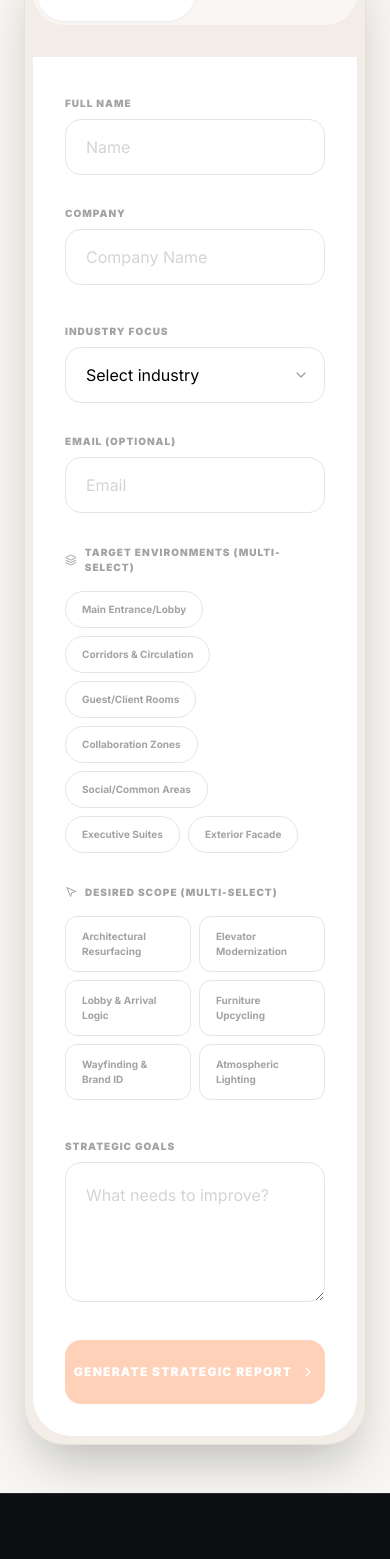
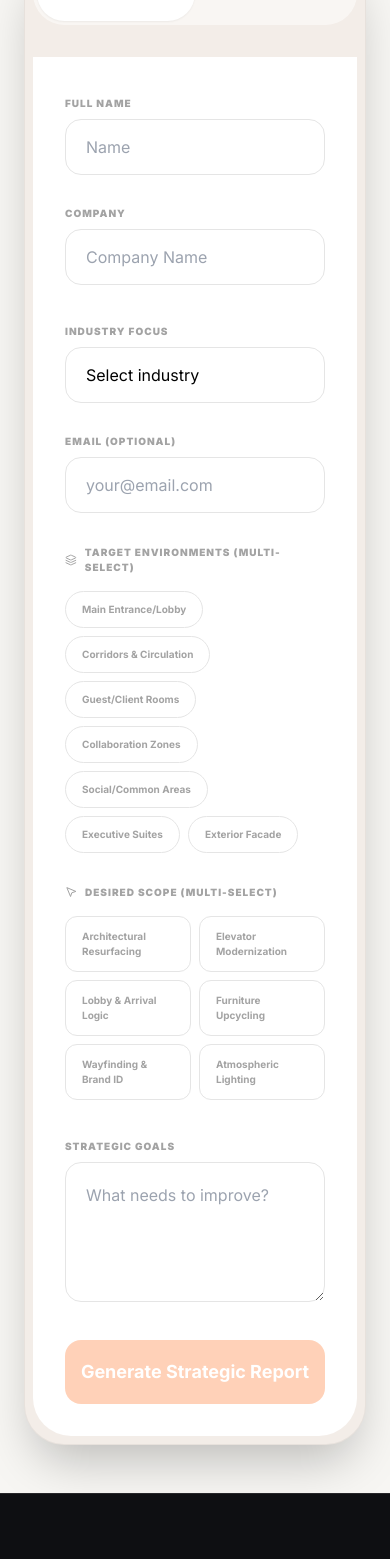
Before and after one commit to fadeljamali82-web/spacelift-website, a Next.js app: page /contact in a window 390 px wide. Shown: the part 922-2481 px from the top of the page. Built offline with nearby package versions, Linux system fonts and the light colour scheme.

Commit message:
Final Deploy: Linked CTA to homepage and fixed build errors

```diff
--- a/app/contact/page.tsx
+++ b/app/contact/page.tsx
@@ -2,70 +2,76 @@
 
 import React, { useMemo, useState } from "react";
 import { AnimatePresence, motion } from "framer-motion";
+import { useRouter } from "next/navigation";
 import {
     ArrowLeft, Briefcase, Building2, CheckCircle2, ClipboardList, Copy, Hotel,
     LayoutGrid, Mail, MapPinned, MessageSquareText, Send, ShieldCheck, Sparkles, Store,
     TrendingUp, Zap, Target, Check, ChevronRight, Download, MousePointer2, Layers, Clock
 } from "lucide-react";
 
+// --- CRM CONFIGURATION ---
 const CRM_URL = "https://script.google.com/macros/s/AKfycbyljLTF-I0feIJdqvB24lLV31wWqZ9xxIbw-fp7aMIO6DdxCoyH-IGLf4OC3oXKA1bDPQ/exec";
+
+const COLORS = { bg: "#F7F6F3", panel: "#F3EDE8", white: "#FFFFFF", text: "#111111", border: "#DDD6CE", orange: "#FF6A17" };
 
 const SCOPE_OPTIONS = ["Architectural Resurfacing", "Elevator Modernization", "Lobby & Arrival Logic", "Furniture Upcycling", "Wayfinding & Brand ID", "Atmospheric Lighting"];
 const ENVIRONMENT_OPTIONS = ["Main Entrance/Lobby", "Corridors & Circulation", "Guest/Client Rooms", "Collaboration Zones", "Social/Common Areas", "Executive Suites", "Exterior Facade"];
 const INDUSTRY_LABELS: Record<string, string> = { hospitality: "Hospitality", corporate: "Corporate", retail: "Retail", healthcare: "Healthcare", venue: "Event / Venue", mixeduse: "Mixed-Use" };
 
+// --- MCKINSEY-LEVEL STRATEGIC DATA (Strictly Approved 4-Page Text) ---
 const STRATEGIES: Record<string, any> = {
     hospitality: {
         theme: "RevPAR Arbitrage",
-        p1: "In the 2026 luxury market, guests decide your value within 7 seconds of entry. Your property, {company}, is likely suffering from an invisible Perception Tax. Architecture is not a background; it is a financial driver.",
-        p2: "We target the &apos;7-Second Anchor.&apos; By resurfacing elevator and lobby touchpoints with elite textures, {company} resets the guest&apos;s value anchor, naturally justifying a 12-18% ADR lift without operational friction.",
-        p3: "Traditional renovation leaks 30%+ of revenue due to closures. SpaceLift transformations happen in 72-hour &apos;Ninja Sprints.&apos; Speed is the new luxury.",
+        p1: "In the 2026 luxury market, guests aren&apos;t just booking a room; they are acquiring &apos;Atmospheric Status.&apos; Your property, {company}, is likely suffering from an invisible Perception Tax. This occurs when elite service standards are overshadowed by a visual environment that signals a previous design era. SpaceLift stops this revenue leakage by aligning your physical architecture with your intended market position.",
+        p2: "We focus on the &apos;7-Second Anchor.&apos; 82% of travelers judge hotel quality within seconds of entry. Our move is surgical: we target the High-Perception Zones (HPZ)—check-in nodes, elevator cabs, and corridor envelopes. By deploying high-tactility textures—Rare Italian Stone, Exotic Brushed Metals, and Architectural Silks—we reset the guest&apos;s internal value meter.",
+        p3: "Traditional renovation kills 30% of annual revenue through closures. SpaceLift&apos;s &apos;Invis-Mode&apos; transformation happens in 72-hour sprints. While your competitors are losing months to dust and permits, {company} remains open for business. We spend your budget exclusively on the &apos;Revenue Layer&apos; yielding a 12-18% ADR lift.",
         stats: [25, 95]
     },
     corporate: {
         theme: "Workplace Magnetism",
-        p1: "The office is no longer a utility; it is a Cultural Destination. For {company}, the challenge is commute justification. If the space looks like a utility container, employees will stay remote.",
-        p2: "We engineer Dwell-Time. Deeply textured background surfaces and matte gallery finishes turn transactional floors into experiential stages where employees naturally want to be.",
-        p3: "Structural rebuilds are 20-year liabilities. SpaceLift is a Strategic Pivot. We spend 100% of your budget on the &apos;Perception Layer,&apos; maximizing recruitment alpha.",
+        p1: "The office is no longer a utility; it is a Cultural Destination. For {company}, the challenge is &apos;Commute Justification.&apos; If your workplace feels like a clinical container, your workforce will treat work as a transaction. To win the war for talent, your environment must feel more premium and intentional than the employee&apos;s home. SpaceLift transforms your square footage into a powerful tool for recruitment.",
+        p2: "We kill the &apos;Stagnation Loop.&apos; Corporate Beige is a productivity killer. Generic surfaces drive visual fatigue and signal a low-investment culture. Our playbook involves physicalizing your brand identity through matte finishes and biophilic textures. SpaceLift is a Strategic Pivot that refreshes your culture&apos;s home overnight by focusing on high-impact zones.",
+        p3: "Consider the 5X Visual ROI. Traditional construction wastes 80% of the budget on infrastructure the team never sees. SpaceLift flips the script. We spend your entire budget on the Visible Layer. Our data shows that assets investing in &apos;Tactile Modernity&apos; see a 40% increase in employee engagement scores.",
         stats: [40, 88]
     },
     retail: {
         theme: "Social Currency",
-        p1: "If a store isn&apos;t worth a photo, it&apos;s barely worth the visit. Walls are the frame, and product is the art. For {company}, a dated frame devalues your brand authority and inventory value.",
-        p2: "We engineer Dwell-Time. By resurfacing transactional check-out nodes into concierge desks, we remove Price Friction and improve atmospheric quality. Social currency becomes revenue.",
-        p3: "Traditional fit-outs are slow and produce tons of waste. SpaceLift is Sustainable Luxury. We refresh your entire aesthetic in 4 days with 75% less waste.",
+        p1: "If a store isn&apos;t worth a photo, it&apos;s barely worth the visit. In 2026, physical retail has shifted to an Experience-Center. Your walls are the frame, and your product is the art. A dated frame devalues your inventory and weakens your brand&apos;s authority. SpaceLift bridges the gap between your digital perfection and your physical reality.",
+        p2: "We engineer Dwell-Time. If a store feels interchangeable, the customer defaults to e-commerce. We use high-contrast surface logic—deeply textured backgrounds and architectural metals—to create a sense of exclusivity. By transforming transactional checkout nodes into high-end concierge desks, we remove friction and increase atmospheric quality.",
+        p3: "Speed is your competitive moat. Traditional retail fit-outs are slow and loud. SpaceLift is Sustainable Luxury. We refresh your entire aesthetic in 4 days with 75% less waste and zero operational downtime. By remaining 100% operational, {company} captures the &apos;Hidden Revenue&apos; that competitors lose.",
         stats: [15, 92]
     },
     healthcare: {
         theme: "Trust Protocol",
-        p1: "In healthcare, the environment is the first interaction of care. For {company}, unaddressed atmospheric anxiety in patients directly devalues your standards of medicine.",
-        p2: "We engineer Dwell-Time. Replacing cold, clinical surfaces with warm, self-healing natural textures signaling safety and elite care the moment a patient enters.",
-        p3: "Surgical Transformation: SpaceLift works in low-traffic windows with zero dust, zero noise, and zero care disruption. Aesthetic hygiene is clinical excellence.",
+        p1: "In healthcare, the environment is the first interaction of care. Patients form impressions of clinical quality based on visual clarity and calm before they ever speak to a doctor. If {company} looks dated, the Trust Gap widens, increasing patient anxiety and devaluing your care standards. SpaceLift closes that gap by signaling elite care.",
+        p2: "We specialize in Atmospheric Calm. High-stress environments require Visual Decompression. Our playbook replaces clinical surfaces with warm, self-healing natural textures. We focus on reception and circulation nodes. By signaling safety and modernity, we solve for &apos;Atmospheric Anxiety&apos; and improve patient satisfaction scores (HCAHPS).",
+        p3: "We offer a non-invasive &apos;Surgical Transformation.&apos; Construction in healthcare is usually a nightmare of hygiene disruption. SpaceLift works in low-traffic windows with zero dust and zero noise, ensuring your care continuity remains 100% operational. Modernizing via resurfacing costs 70% less than traditional renovation.",
         stats: [45, 90]
     },
     venue: {
         theme: "Visual Agility",
-        p1: "Event planners don&apos;t just book space; they book Possibility. For {company}, a static, un-adaptive aesthetic means losing high-value tiers to venues with visual agility.",
-        p2: "We target the &apos;7-Second Anchor.&apos; Resurfacing key stages, focal bars, and entryways overnight with elite architectural films makes the space look custom-built every booking.",
-        p3: "Traditional reconstruction kills an entire season. SpaceLift refreshes between bookings. Speed is your competitive moat.",
+        p1: "Event planners don&apos;t just book space; they book Possibility. If your venue at {company} feels locked into an old design language, you lose high-value bookings. In a market where &apos;New&apos; is the only currency, SpaceLift provides the visual agility needed to stay relevant without going dark for months.",
+        p2: "We focus on &apos;Photographability.&apos; By resurfacing focal bars and stages with high-depth architectural films, we make your space look like a multi-million dollar custom build. We solve the &apos;Season Gap&apos; by transforming your aesthetic between event bookings—overnight—so you never miss a lead.",
+        p3: "The ROI is found in Revenue Gap Protection. A 3-month renovation closure equals a 100% loss of seasonal revenue. SpaceLift is a Rapid Refresh. We transform while you sell, protecting your bottom line while increasing your venue&apos;s market positioning. You get 4x the perceived value increase.",
         stats: [30, 96]
     },
     mixeduse: {
         theme: "Prestige Life-Cycle",
-        p1: "Developments compete on &apos;Lifestyle Promise.&apos; When common areas drift visually behind guest expectations, {company}&apos;s asset perception falls—and rent roll follows.",
-        p2: "We engineer Dwell-Time. Every surface from the arrival lobby to the social common rooms must permanently signal Grade-A prestige to protect asset valuation.",
-        p3: "A premium asset can feel dated in just 5 years. SpaceLift maintains visual relevance by focusing spend solely on the visible and high-impact nodes.",
+        p1: "Developments like {company} no longer compete on amenities; you compete on &apos;Lifestyle Promise.&apos; When common areas drift visually, the asset feels less premium—and your rent-roll follows. SpaceLift protects your asset&apos;s valuation by maintaining a Visual Moat around your property, ensuring it remains the most desirable address.",
+        p2: "We focus on the Resident Journey. Shared spaces age 5x faster than structural systems. Our playbook targets the &apos;Perception Loop&apos;—entry lobbies and social commons. Every surface must signal prestige and coherence. We solve &apos;Asset Drift&apos; by maintaining a visual standard that keeps occupancy high without a full rebuild.",
+        p3: "Our Math is built for Capital Efficiency. Refreshing common area surfaces with SpaceLift costs 90% less than a full reconstruction. We turn your CapEx from a structural burden into a visual asset, preserving your budget for structural needs while keeping the asset visually &apos;Grade-A.&apos;",
         stats: [50, 92]
     }
 };
 
-export default function StrategicPortal() {
+export default function SpaceLiftPortal() {
+    const router = useRouter();
     const [tab, setTab] = useState<"report" | "contact">("report");
     const [showReport, setShowReport] = useState(false);
     const [loading, setLoading] = useState(false);
     const [selectedServices, setSelectedServices] = useState<string[]>([]);
     const [selectedEnvs, setSelectedEnvs] = useState<string[]>([]);
-    const [form, setForm] = useState({ fullName: "", company: "", email: "", industry: "", goals: "" });
+    const [form, setForm] = useState({ fullName: "", company: "", email: "", industry: "", timeline: "", goals: "" });
 
     const toggleList = (list: string[], setList: Function, item: string) => setList(list.includes(item) ? list.filter(i => i !== item) : [...list, item]);
 
@@ -88,10 +94,10 @@ export default function StrategicPortal() {
     }
 
     return (
-        <div className="min-h-screen bg-[#F7F6F3] text-[#111111] font-sans">
+        <div className="min-h-screen bg-[#F7F6F3] text-[#111111] font-sans selection:bg-[#FF6A17] selection:text-white">
             <AnimatePresence mode="wait">
                 {!showReport ? (
-                    <motion.section key="form" initial={{ opacity: 0 }} animate={{ opacity: 1 }} className="mx-auto max-w-[1440px] px-6 py-12 lg:py-20 print:hidden">
+                    <motion.section key="form" initial={{ opacity: 0, y: 20 }} animate={{ opacity: 1, y: 0 }} className="mx-auto max-w-[1440px] px-6 py-12 lg:py-20 print:hidden">
                         <div className="grid gap-16 lg:grid-cols-[1fr_1.1fr]">
                             <div className="pt-4">
                                 <div className="mb-8 flex items-center gap-3 text-[13px] font-black uppercase tracking-[0.3em] text-[#FF6A17]"><span className="h-px w-10 bg-current" /> Strategic Audit</div>
@@ -110,17 +116,16 @@ export default function StrategicPortal() {
                                 </div>
                                 <div className="bg-white p-8 lg:p-12 rounded-b-[38px] space-y-8">
                                     <div className="grid gap-6 md:grid-cols-2">
-                                        <TextInput label="Full Name" value={form.fullName} onChange={(v: any) => setForm({ ...form, fullName: v })} placeholder="Name" />
-                                        <TextInput label="Company" value={form.company} onChange={(v: any) => setForm({ ...form, company: v })} placeholder="Company Name" />
+                                        <TextInput label="Full Name" value={form.fullName} onChange={(v: string) => setForm({ ...form, fullName: v })} placeholder="Name" />
+                                        <TextInput label="Company" value={form.company} onChange={(v: string) => setForm({ ...form, company: v })} placeholder="Company Name" />
                                     </div>
                                     <div className="grid gap-6 md:grid-cols-2">
-                                        <Select label="Industry Focus" value={form.industry} onChange={(v: any) => setForm({ ...form, industry: v })}>
+                                        <Select label="Industry Focus" value={form.industry} onChange={(v: string) => setForm({ ...form, industry: v })}>
                                             <option value="">Select industry</option>
                                             {Object.entries(INDUSTRY_LABELS).map(([k, v]) => <option key={k} value={k}>{v}</option>)}
                                         </Select>
-                                        <TextInput label="Email (Optional)" value={form.email} onChange={(v: any) => setForm({ ...form, email: v })} placeholder="Email" />
+                                        <TextInput label="Email (Optional)" value={form.email} onChange={(v: string) => setForm({ ...form, email: v })} placeholder="your@email.com" />
                                     </div>
-
                                     <div className="space-y-4">
                                         <label className="text-[10px] font-black uppercase tracking-widest text-neutral-400 flex items-center gap-2"><Layers className="w-3 h-3" /> Target Environments (Multi-Select)</label>
                                         <div className="flex flex-wrap gap-2">
@@ -129,7 +134,6 @@ export default function StrategicPortal() {
                                             ))}
                                         </div>
                                     </div>
-
                                     <div className="space-y-4">
                                         <label className="text-[10px] font-black uppercase tracking-widest text-neutral-400 flex items-center gap-2"><MousePointer2 className="w-3 h-3" /> Desired Scope (Multi-Select)</label>
                                         <div className="grid grid-cols-2 gap-2">
@@ -138,14 +142,9 @@ export default function StrategicPortal() {
                                             ))}
                                         </div>
                                     </div>
-
-                                    <Textarea label="Strategic Goals" value={form.goals} onChange={(v: any) => setForm({ ...form, goals: v })} placeholder="What needs to improve?" />
-                                    <PrimaryButton disabled={loading || !form.fullName || !form.industry} onClick={handleSync}>
-                                        {loading ? (
-                                            <span className="flex items-center gap-2"><Clock className="w-5 h-5 animate-spin" /> Synchronizing...</span>
-                                        ) : (
-                                            <span className="flex items-center gap-2 uppercase tracking-widest text-xs font-black">Generate Strategic Report <ChevronRight className="w-4 h-4" /></span>
-                                        )}
+                                    <Textarea label="Strategic Goals" value={form.goals} onChange={(v: string) => setForm({ ...form, goals: v })} placeholder="What needs to improve?" />
+                                    <PrimaryButton disabled={loading || !form.fullName || selectedServices.length === 0} onClick={handleSync}>
+                                        {loading ? <span className="flex items-center gap-2"><Clock className="w-5 h-5 animate-spin" /> Syncing...</span> : "Generate Strategic Report"}
                                     </PrimaryButton>
                                 </div>
                             </div>
@@ -155,17 +154,14 @@ export default function StrategicPortal() {
                     <motion.section key="report" initial={{ opacity: 0 }} animate={{ opacity: 1 }} className="mx-auto max-w-5xl px-6 py-20 print:p-0">
                         <div className="flex justify-between mb-20 items-center print:hidden">
                             <button onClick={() => setShowReport(false)} className="flex items-center gap-2 font-black text-[10px] uppercase tracking-widest text-neutral-400 hover:text-black transition"><ArrowLeft className="w-4 h-4" /> Back to Intake</button>
-                            <div className="flex items-center gap-6">
-                                <button onClick={() => window.print()} className="flex items-center gap-2 font-bold text-xs uppercase tracking-widest text-neutral-500 hover:text-[#FF6A17] transition border-b border-transparent hover:border-[#FF6A17] pb-1"><Download className="w-4 h-4" /> Download PDF</button>
-                                <div className="text-xs font-bold text-[#FF6A17] uppercase tracking-[0.2em]">Strategy for {form.company}</div>
-                            </div>
+                            <button onClick={() => window.print()} className="flex items-center gap-2 font-bold text-xs uppercase tracking-widest text-neutral-500 hover:text-[#FF6A17] transition border-b border-transparent hover:border-[#FF6A17] pb-1"><Download className="w-4 h-4" /> Download PDF</button>
                         </div>
                         <div className="space-y-32 print:space-y-20">
-                            <StrategyPage num="01" title={strategy.theme} subtitle="Executive Thesis" text={strategy.p1} stats={strategy.stats} />
+                            <StrategyPage num="01" title={strategy.theme} subtitle="Thesis" text={strategy.p1} stats={strategy.stats} />
                             <div className="print:break-after-page" />
-                            <StrategyPage num="02" title="Tactical Playbook" subtitle="Atmospheric Strategy" text={strategy.p2} />
+                            <StrategyPage num="02" title="Tactical Playbook" subtitle="Atmosphere" text={strategy.p2} />
                             <div className="print:break-after-page" />
-                            <StrategyPage num="03" title="Economic Alignment" subtitle="Visual ROI" text={strategy.p3} isLast onAction={() => { setShowReport(false); setTab("contact"); window.scrollTo(0, 0); }} />
+                            <StrategyPage num="03" title="Economic ROI" subtitle="Alignment" text={strategy.p3} isLast onAction={() => router.push('/')} />
                         </div>
                     </motion.section>
                 )}
@@ -177,7 +173,7 @@ export default function StrategicPortal() {
 function StrategyPage({ num, title, subtitle, text, isLast, stats, onAction }: any) {
     return (
         <section className="border-t-4 border-black pt-12">
-            <div className="flex justify-between text-[10px] font-black uppercase tracking-[0.4em] mb-20 text-neutral-400"><span>Page {num} / {subtitle}</span><span>SpaceLift Intelligence</span></div>
+            <div className="flex justify-between text-[10px] font-black uppercase tracking-[0.4em] mb-20 text-neutral-400"><span>Page {num} / {subtitle}</span><span>SpaceLift Intelligence © 2026</span></div>
             <h2 className="text-7xl font-bold tracking-tighter mb-12 leading-[1.1] text-black">{title}</h2>
             <div className="grid lg:grid-cols-[1.2fr_0.8fr] gap-20 print:grid-cols-1">
                 <p className="text-3xl font-medium leading-[1.4] text-neutral-800">{text}</p>
@@ -188,7 +184,7 @@ function StrategyPage({ num, title, subtitle, text, isLast, stats, onAction }: a
                     </div>
                 )}
             </div>
-            {isLast && <button onClick={onAction} className="mt-16 px-10 py-5 bg-[#FF6A17] text-white rounded-2xl font-bold text-lg shadow-xl hover:shadow-2xl transition-all flex items-center gap-4 print:hidden active:scale-95">Initiate Transformation <ChevronRight className="w-5 h-5" /></button>}
+            {isLast && <button onClick={onAction} className="mt-16 px-10 py-5 bg-[#FF6A17] text-white rounded-2xl font-bold text-lg shadow-xl hover:shadow-2xl transition-all flex items-center gap-4 print:hidden active:scale-95">Return to Homepage <ChevronRight className="w-5 h-5" /></button>}
         </section>
     );
 }
@@ -204,7 +200,7 @@ function StatLine({ label, val, color = "#DDD6CE" }: any) {
     );
 }
 
-function TextInput({ label, ...props }: any) { return (<div className="w-full space-y-1.5"><label className="text-[10px] font-black uppercase tracking-widest text-neutral-400">{label}</label><input {...props} onChange={(e) => props.onChange(e.target.value)} className="w-full h-14 px-5 rounded-2xl border border-neutral-200 outline-none focus:border-[#FF6A17] transition-all bg-white text-black placeholder:text-neutral-300" /></div>); }
-function Select({ label, children, ...props }: any) { return (<div className="w-full space-y-1.5"><label className="text-[10px] font-black uppercase tracking-widest text-neutral-400">{label}</label><div className="relative"><select {...props} onChange={(e) => props.onChange(e.target.value)} className="w-full h-14 px-5 rounded-2xl border border-neutral-200 outline-none appearance-none focus:border-[#FF6A17] transition-all bg-white text-black">{children}</select><div className="pointer-events-none absolute inset-y-0 right-0 flex items-center px-4 text-neutral-400"><ChevronRight className="w-4 h-4 rotate-90" /></div></div></div>); }
-function Textarea({ label, ...props }: any) { return (<div className="w-full space-y-1.5"><label className="text-[10px] font-black uppercase tracking-widest text-neutral-400">{label}</label><textarea {...props} onChange={(e) => props.onChange(e.target.value)} className="w-full min-h-[140px] p-5 rounded-2xl border border-neutral-200 outline-none focus:border-[#FF6A17] transition-all bg-white text-black placeholder:text-neutral-300" /></div>); }
-function PrimaryButton({ children, onClick, disabled }: any) { return (<button disabled={disabled} onClick={onClick} className="w-full h-16 bg-[#FF6A17] text-white font-bold text-lg rounded-2xl transition-all disabled:opacity-30 hover:shadow-[0_15px_35px_rgba(255,106,23,0.3)] flex items-center justify-center py-5 active:scale-[0.98]">{children}</button>); }
+function TextInput({ label, ...props }: any) { return (<div className="w-full space-y-1.5"><label className="text-[10px] font-black uppercase tracking-widest text-neutral-400">{label}</label><input {...props} onChange={(e) => props.onChange(e.target.value)} className="w-full h-14 px-5 rounded-2xl border border-neutral-200 outline-none focus:border-[#FF6A17] transition-all bg-white text-black" /></div>); }
+function Select({ label, children, ...props }: any) { return (<div className="w-full space-y-1.5"><label className="text-[10px] font-black uppercase tracking-widest text-neutral-400">{label}</label><select {...props} onChange={(e) => props.onChange(e.target.value)} className="w-full h-14 px-5 rounded-2xl border border-neutral-200 outline-none appearance-none focus:border-[#FF6A17] transition-all bg-white text-black">{children}</select></div>); }
+function Textarea({ label, ...props }: any) { return (<div className="w-full space-y-1.5"><label className="text-[10px] font-black uppercase tracking-widest text-neutral-400">{label}</label><textarea {...props} onChange={(e) => props.onChange(e.target.value)} className="w-full min-h-[140px] p-5 rounded-2xl border border-neutral-200 outline-none focus:border-[#FF6A17] transition-all bg-white text-black" /></div>); }
+function PrimaryButton({ children, onClick, disabled }: any) { return (<button disabled={disabled} onClick={onClick} className="w-full h-16 bg-[#FF6A17] text-white font-bold text-lg rounded-2xl transition-all disabled:opacity-30 hover:shadow-xl flex items-center justify-center py-5 active:scale-[0.98]">{children}</button>); }
```
